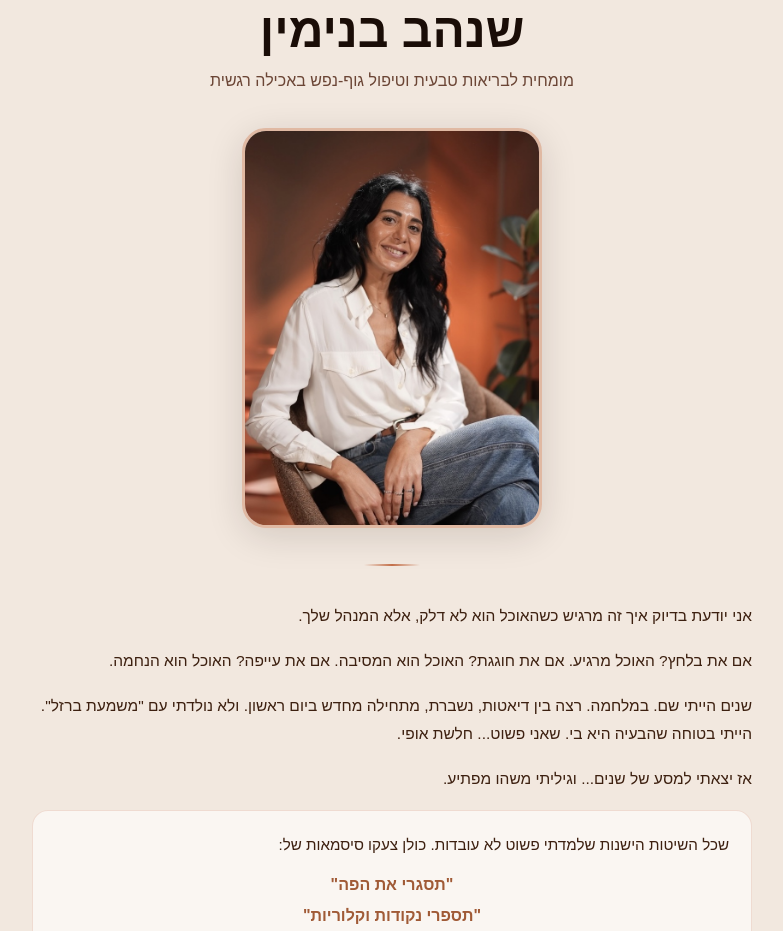
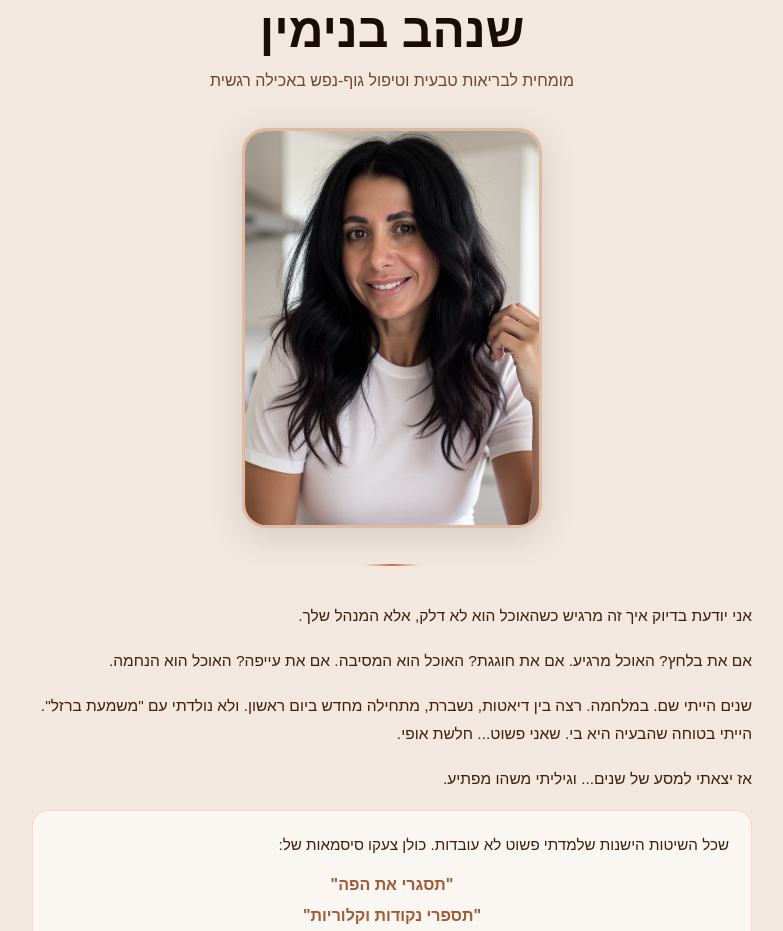
Before and after one commit to shenhav1985-netizen/floweat-landing, a Next.js app: page / in a window 1280 px wide. Shown: the part 10280-11211 px from the top of the page, without its empty margins (248-1031 px from the left). Built offline with nearby package versions, Linux system fonts and the light colour scheme.

Commit message:
Fix about section photo - use correct kitchen portrait

```diff
--- a/app/components/AboutSection.tsx
+++ b/app/components/AboutSection.tsx
@@ -111,7 +111,7 @@ export default function AboutSection() {
           }}
         >
           <Image
-            src="/images/hero2.png"
+            src="/images/hero2-about.jpg"
             alt="שנהב בנימין"
             fill
             style={{ objectFit: 'cover', objectPosition: '50% 10%' }}
```
Also changed, not shown: public/images/hero2-about.jpg (added).
